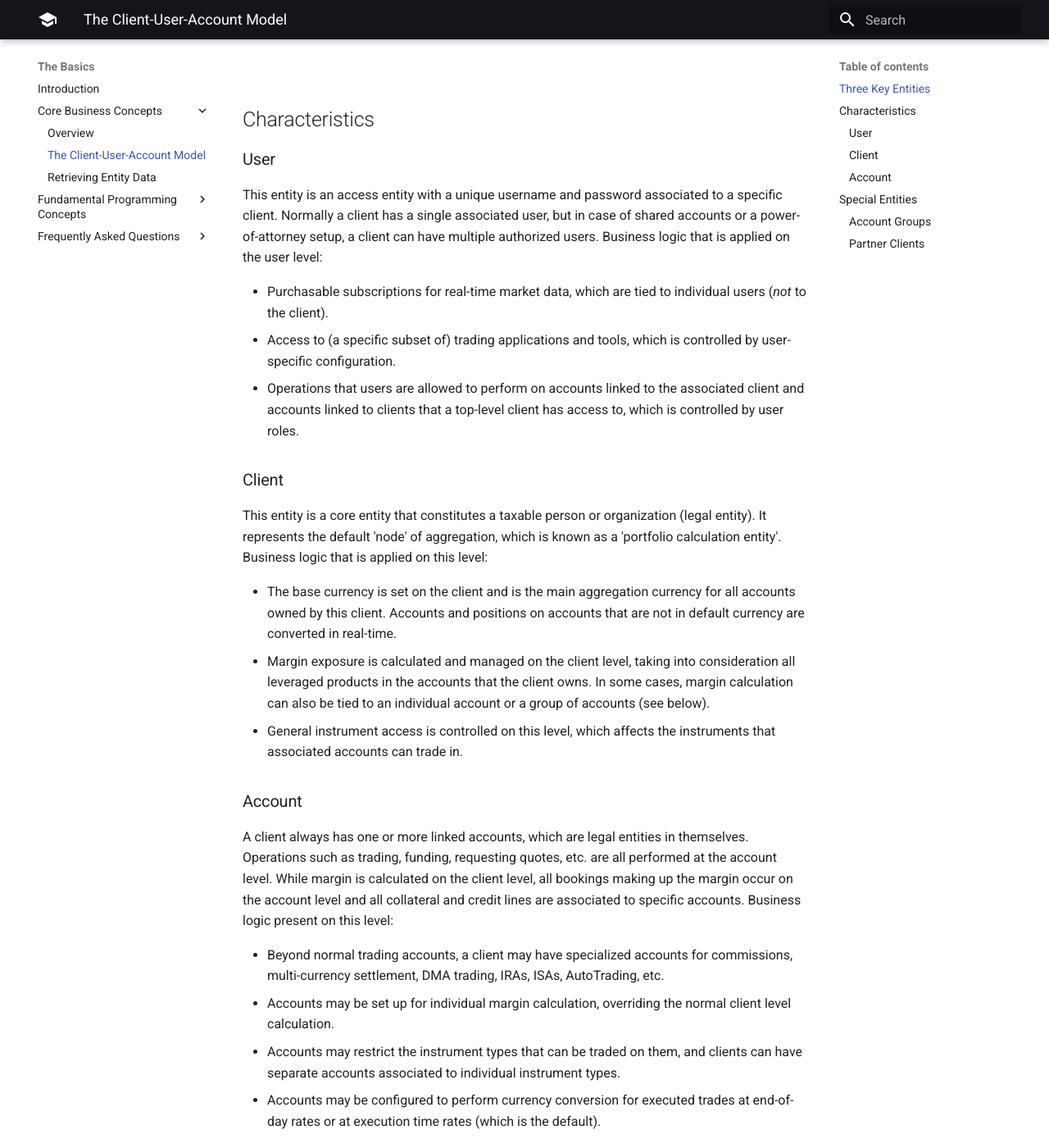
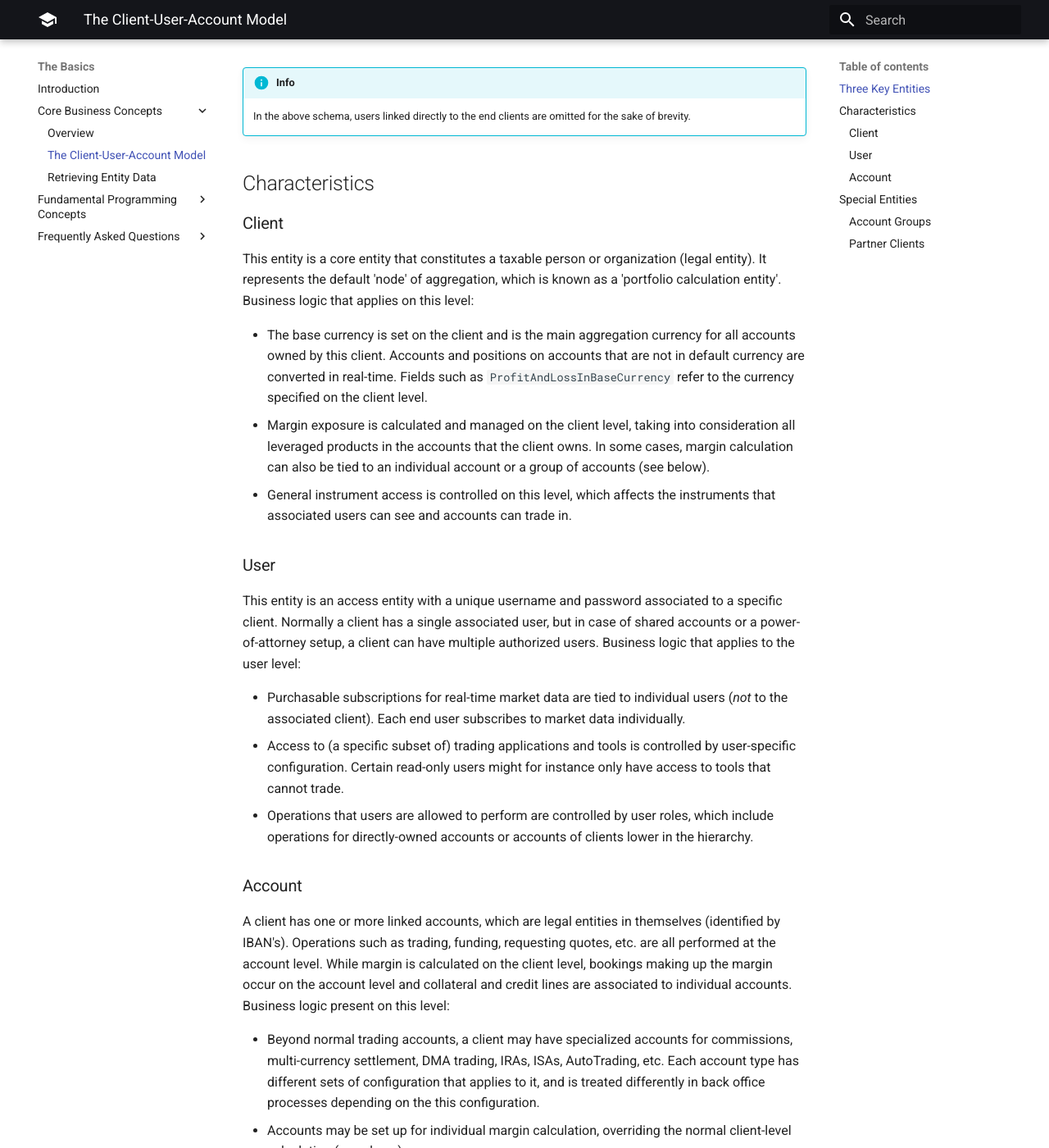
Before and after one commit to gidven/saxo-openapi-guide, an MkDocs documentation site: the page built from docs/basics/core-business-concepts/client-user-account.md, in a window 1280 px wide and 1400 px high, scrolled down 1751 px. Shown: the whole window at 82% size. Built offline with MkDocs 1.6.1 and Material for MkDocs 9.7.7, drawn with Linux system fonts in a browser that asks for light colours; some of the changed text lies outside the part shown.

Commit message:
update article

````diff
--- a/docs/basics/core-business-concepts/client-user-account.md
+++ b/docs/basics/core-business-concepts/client-user-account.md
@@ -1,23 +1,23 @@
 # The Client-User-Account Model
 
 ??? abstract
-    Three key elements make up Saxo's internal hierarchy model: the user, client, and account. These entities are at the basis of all OpenAPI endpoints and functions, and distinct business logic and rules apply to each entity differently.
+    Three key elements make up Saxo's internal hierarchy model: the client, user, and account. These entities are at the basis of all OpenAPI endpoints and functions, and distinct business logic and rules apply to each entity differently.
 
 ---
 
-The OpenAPI is designed around Saxo's core client structure, and the provided functionality inherits many features from the underlying model. To understand the different aspects of the environment that contains client information and the business logic that applies on different levels across this environment, it is important to consider that Saxo's systems are organized in a *hierarchical* model. This model generally applies to *any* client and the accounts they hold with Saxo. Aggregation always 'flows up' in this hierarchy and ultimately ends at the top level, which can be a single client or an owner of multiple clients.
+The OpenAPI is designed around Saxo's core client structure, and the provided functionality inherits many features from the architectural model. To understand the different aspects of the environment that contains client information and the business logic that applies on different levels across this environment, it is important to consider that Saxo's systems are organized in a *hierarchical* structure. This model generally applies to *any* client and the accounts they hold with Saxo. Aggregation always 'flows up' in this hierarchy and ultimately ends at the top level, which can be a single client or an owner of multiple clients.
 
 ## Three Key Entities
 
-Three entities make up this environment: the **Client**, **Account**, and **User**. Generally speaking, a client:
+Three entities make up this environment: the **client**, **user**, and **account**. Generally speaking, a client:
 
 - has a user or multiple users that are allowed to log into this client and act on this client's behalf in varying capacities,
 - owns one or more accounts (possibly with differing configuration) that operations can be applied to, and
 - (optionally) owns underlying clients that it has control over, enabling hierarchical structures.
 
-The most straightforward case is that of a direct client, which is a single client entity owned by Saxo[^1] (both are blue in the diagram below) with one authorized user (orange), which has full access to the sole account (green) that this client owns:
+The most straightforward case is that of a 'standard' direct customer, which is a single client entity owned by Saxo[^1] (both are blue in the diagram below) with one authorized user (orange), which has full access to the sole account (green) that this client owns:
 
-[^1]: Every client is, through multitude hierarchies, eventually always owned by a Saxo entity, either the head office or a local subsidiary.
+[^1]: Every client is, through multitude hierarchies, eventually always owned by a Saxo entity.
 
 ```mermaid
 graph LR
@@ -45,7 +45,7 @@
     style A fill:LightGreen
 ```
 
-A client can also own clients itself, which yields a hierarchy. The owner is known as the 'top-level client', which has privileges over the accounts of the clients below it, such as being able to view their accounts or place orders on them. In the below schema, the users coupled to the end-clients are omitted for brevity.
+A client can also own subsequent clients itself, which yields a hierarchy. The owner is known as the 'top-level client', which has privileges over the accounts of the clients below it, such as being able to view accounts and place orders.
 
 ```mermaid
 graph LR
@@ -53,9 +53,9 @@
     TLU(User 1: Trader <br/> User 2: Back Office) --> TLC
     TLC --> TLA(Top-level Account 1 <br/> Top-level Account 2)
 
-    TLC --> C1(End-client 1)
-    TLC --> C2(End-client 2)
-    TLC --> C3(End-client 3)
+    TLC --> C1(End client 1)
+    TLC --> C2(End client 2)
+    TLC --> C3(End client 3)
 
     C1 --> A1(Account 1)
     C2 --> A2(Account 2)
@@ -73,38 +73,41 @@
     style A3 fill:LightGreen
 ```
 
+!!! info
+    In the above schema, users linked directly to the end clients are omitted for the sake of brevity.
+
 ## Characteristics
+
+### Client
+
+This entity is a core entity that constitutes a taxable person or organization (legal entity). It represents the default 'node' of aggregation, which is known as a 'portfolio calculation entity'. Business logic that applies on this level:
+
+- The base currency is set on the client and is the main aggregation currency for all accounts owned by this client. Accounts and positions on accounts that are not in default currency are converted in real-time. Fields such as `ProfitAndLossInBaseCurrency` refer to the currency specified on the client level.
+- Margin exposure is calculated and managed on the client level, taking into consideration all leveraged products in the accounts that the client owns. In some cases, margin calculation can also be tied to an individual account or a group of accounts (see below).
+- General instrument access is controlled on this level, which affects the instruments that associated users can see and accounts can trade in.
 
 ### User
 
-This entity is an access entity with a unique username and password associated to a specific client. Normally a client has a single associated user, but in case of shared accounts or a power-of-attorney setup, a client can have multiple authorized users. Business logic that is applied on the user level:
+This entity is an access entity with a unique username and password associated to a specific client. Normally a client has a single associated user, but in case of shared accounts or a power-of-attorney setup, a client can have multiple authorized users. Business logic that applies to the user level:
 
-- Purchasable subscriptions for real-time market data, which are tied to individual users (*not* to the client).
-- Access to (a specific subset of) trading applications and tools, which is controlled by user-specific configuration.
-- Operations that users are allowed to perform on accounts linked to the associated client and accounts linked to clients that a top-level client has access to, which is controlled by user roles.
-
-### Client
-
-This entity is a core entity that constitutes a taxable person or organization (legal entity). It represents the default 'node' of aggregation, which is known as a 'portfolio calculation entity'. Business logic that is applied on this level:
-
-- The base currency is set on the client and is the main aggregation currency for all accounts owned by this client. Accounts and positions on accounts that are not in default currency are converted in real-time.
-- Margin exposure is calculated and managed on the client level, taking into consideration all leveraged products in the accounts that the client owns. In some cases, margin calculation can also be tied to an individual account or a group of accounts (see below).
-- General instrument access is controlled on this level, which affects the instruments that associated accounts can trade in.
+- Purchasable subscriptions for real-time market data are tied to individual users (*not* to the associated client). Each end user subscribes to market data individually.
+- Access to (a specific subset of) trading applications and tools is controlled by user-specific configuration. Certain read-only users might for instance only have access to tools that cannot trade.
+- Operations that users are allowed to perform are controlled by user roles, which include operations for directly-owned accounts or accounts of clients lower in the hierarchy.
 
 ### Account
 
-A client always has one or more linked accounts, which are legal entities in themselves. Operations such as trading, funding, requesting quotes, etc. are all performed at the account level. While margin is calculated on the client level, all bookings making up the margin occur on the account level and all collateral and credit lines are associated to specific accounts. Business logic present on this level:
+A client has one or more linked accounts, which are legal entities in themselves (identified by IBAN's). Operations such as trading, funding, requesting quotes, etc. are all performed at the account level. While margin is calculated on the client level, bookings making up the margin occur on the account level and collateral and credit lines are associated to individual accounts. Business logic present on this level:
 
-- Beyond normal trading accounts, a client may have specialized accounts for commissions, multi-currency settlement, DMA trading, IRAs, ISAs, AutoTrading, etc.
-- Accounts may be set up for individual margin calculation, overriding the normal client level calculation.
+- Beyond normal trading accounts, a client may have specialized accounts for commissions, multi-currency settlement, DMA trading, IRAs, ISAs, AutoTrading, etc. Each account type has different sets of configuration that applies to it, and is treated differently in back office processes depending on the this configuration.
+- Accounts may be set up for individual margin calculation, overriding the normal client-level calculation (see above).
 - Accounts may restrict the instrument types that can be traded on them, and clients can have separate accounts associated to individual instrument types.
-- Accounts may be configured to perform currency conversion for executed trades at end-of-day rates or at execution time rates (which is the default).
+- Accounts may be configured to perform currency conversion for executed trades at end-of-day rates or at execution time rates (the latter of which is the default).
 
 ## Special Entities
 
 ### Account Groups
 
-One or more accounts can also be grouped together into an Account Group to manage margin exposure as a separate entity. This entity only exists as a portfolio calculation entity and does not represent a legal entity (it is a collection of legal entities, i.e. accounts). Account Groups may have specific margin requirements and stop out procedures, superseding the default client level calculations. Since no bookings occur on account groups directly, calculations on groups are always performed in the client's base currency.
+One or more accounts can also be grouped together into an account group to manage margin exposure as a separate entity directly. This entity only exists as a portfolio calculation entity and does not represent a legal entity, as it is in fact a collection of legal entities, i.e. individual accounts. Account groups may have specific margin requirements and stop out procedures, superseding the default client-level margin calculations. Since no bookings occur on these groups directly, calculations are always performed in the client's base currency (a Euro-default client can only have account groups calculated in the Euro currency).
 
 ### Partner Clients
 
````
Also changed, not shown: other parts of docs/basics/core-business-concepts/client-user-account.md (+1 -1 lines).
